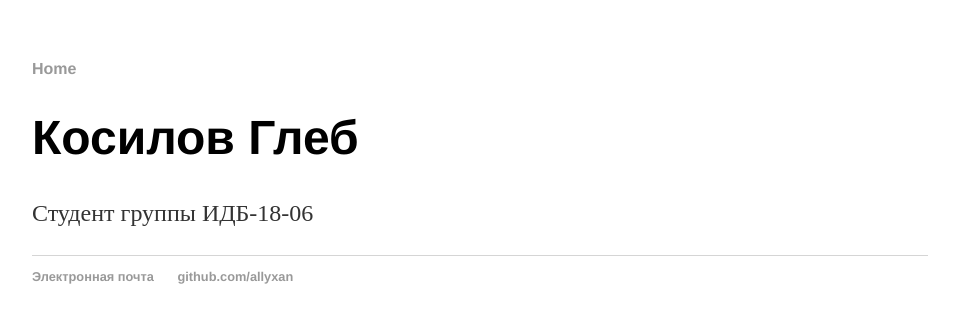
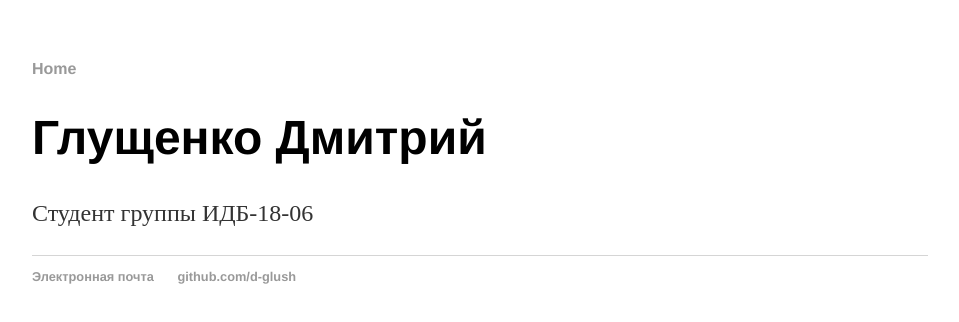
Before and after one commit to d-glush/d-glush.github.io, a plain HTML site: page index.html in a window 1280 px wide. Shown: the whole page, without its empty margins (160-1119 px from the left). Drawn offline with Linux system fonts and the light colour scheme; files that its build step writes are made by us from their sources.

Commit message:
index file corrections

```diff
--- a/index.html
+++ b/index.html
@@ -12,14 +12,14 @@
 		</nav>
 		<div class="container">
     		<div class="blurb">
-        		<h1>Косилов Глеб</h1>
+        		<h1>Глущенко Дмитрий</h1>
 				<p>Студент группы ИДБ-18-06</p>
     		</div>
 		</div>
 		<footer>
     		<ul>
         		<li><a href="mailto:allyxan1337@gmail.com">Электронная почта</a></li>
-        		<li><a href="https://github.com/allyxan">github.com/allyxan</a></li>
+        		<li><a href="https://github.com/allyxan">github.com/d-glush</a></li>
 			</ul>
 		</footer>
 	</body>
```
